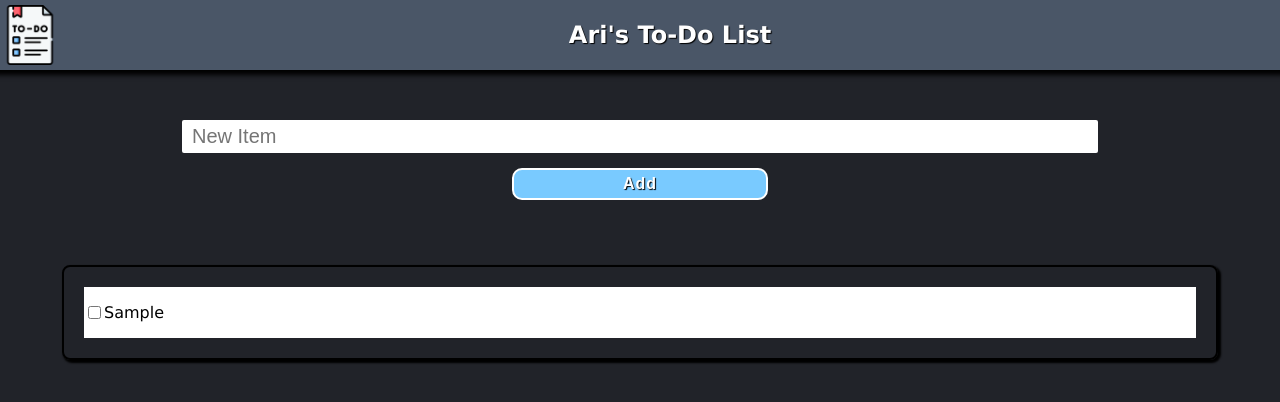
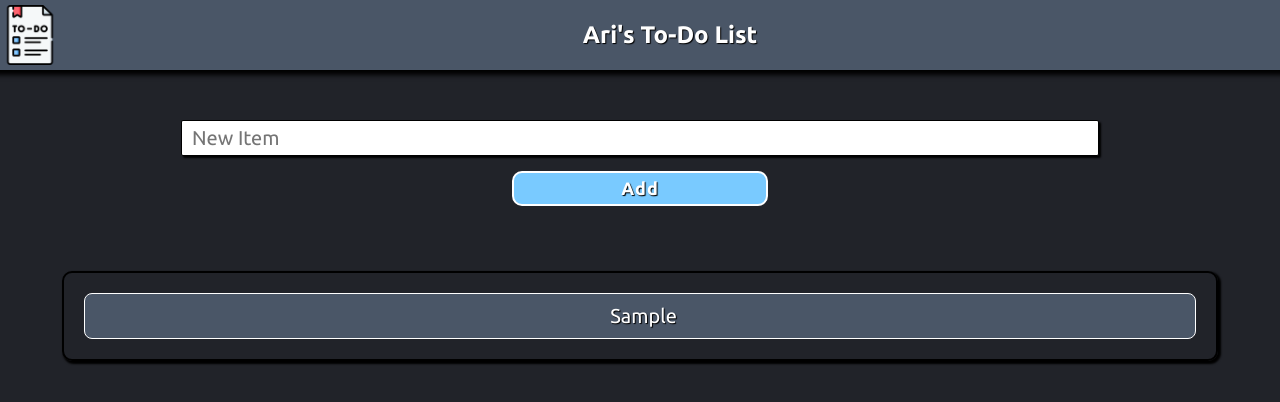
Before and after one commit to ari-marhali/codeversity, a React (Vite) app in the folder todo-list/: page / in a window 1280 px wide. Both pictures are taken after typing "Sample" into the empty fields and a click on the button "Add". Shown: the top 402 px of the page. Built offline with nearby package versions, Linux system fonts and the light colour scheme.

Commit message:
done except for checkbox

```diff
--- a/todo-list/index.html
+++ b/todo-list/index.html
@@ -6,6 +6,9 @@
     <meta name="viewport" content="width=device-width, initial-scale=1.0" />
     <title>Ari's To-Do List</title>
     <link rel="stylesheet" href="./src/index.css"/>
+    <link rel="preconnect" href="https://fonts.googleapis.com">
+    <link rel="preconnect" href="https://fonts.gstatic.com" crossorigin>
+    <link href="https://fonts.googleapis.com/css2?family=Ubuntu:wght@300;400;500;700&display=swap" rel="stylesheet">
   </head>
   <body>
     <div id="root"></div>
--- a/todo-list/src/ListItem.tsx
+++ b/todo-list/src/ListItem.tsx
@@ -17,9 +17,11 @@ function ListItem (props: ListItemProps){
 
     return(
         <div className="list-item" onMouseOver={()=>setHover(true)} onMouseOut={()=>setHover(false)} >
-            <input type="checkbox" id='done-btn' checked={props.item.done} onChange = {() => props.checkboxHandler(props.item.id)} />
-            <p>{props.item.text}</p>
-            {hover && <button id='remove-btn' onClick={()=> props.deleteHandler(props.item.id)}>Remove</button>}
+            <div id='checkbox'>
+                <input type="checkbox" id='done-btn' checked={props.item.done} onChange = {() => props.checkboxHandler(props.item.id)} />
+            </div>
+            <p id='item-txt'>{props.item.text}</p>
+            {hover && <button id='remove-btn' onClick={()=> props.deleteHandler(props.item.id)}>🗑️</button>}
         </div>
 
     )
--- a/todo-list/src/index.css
+++ b/todo-list/src/index.css
@@ -1,7 +1,7 @@
 body{
     background: #212329;
     margin:0;
-    font-family: Verdana, Geneva, Tahoma, sans-serif;
+    font-family: 'Ubuntu', sans-serif;
 }
 
 #app{
@@ -41,11 +41,17 @@ h1{
 #text-field{
     display: flex;
     align-items: center;
-    border: none;
+    border: 1px solid black;
     font-size: 20px;
     width:70%;
     padding: 5px 10px;
     border-radius: 2px;
+    box-shadow: 2px 2px 2px black;
+    font-family: 'Ubuntu', sans-serif;
+}
+
+#text-field:focus{
+    outline-color:#79CAFF;
 }
 
 #add-btn{
@@ -58,8 +64,9 @@ h1{
     border: 2px solid white;
     color: white;
     text-shadow: 1px 1px 1px black;
-    font-size:16px;
+    font-size:18px;
     letter-spacing: 1px;
+    font-family: 'Ubuntu', sans-serif;
 }
 
 #add-btn:hover{
@@ -69,19 +76,48 @@ h1{
 #items{
     width: 90%;
     border: 2px solid black;
-    border-radius: 8px;
+    border-radius: 10px;
     box-shadow: 2px 2px 2px 1px black;
 }
 
 .list-item{
-    background: white;
+    background-color: #4a5667;
     display: flex;
-    margin:20px
+    justify-content: center;
+    margin:20px;
+    border-radius:8px;
+    border: 1px solid white;
+}
+
+#checkbox{
+    display: flex;
+    align-items: center;
 
 }
 
-#done-btn:hover{
+#done-btn{
+    opacity: 0;
     cursor: pointer;
+    height: 0;
+    width: 0;
+}
+
+#item-txt{
+    margin: 10px auto;
+    font-size: 20px;
+    color: white;
+    text-shadow: 1px 1px 1px black;
+}
+
+#remove-btn{
+    font-size: 20px;
+    background-color: #A30000;
+    border-radius: 8px;
+    border-right: 1px solid white;
+    border-top: 1px solid white;
+    border-bottom: 1px solid white;
+    border-left: 1px solid black;
+    font-family: 'Ubuntu', sans-serif;
 }
 
 #remove-btn:hover{
```
